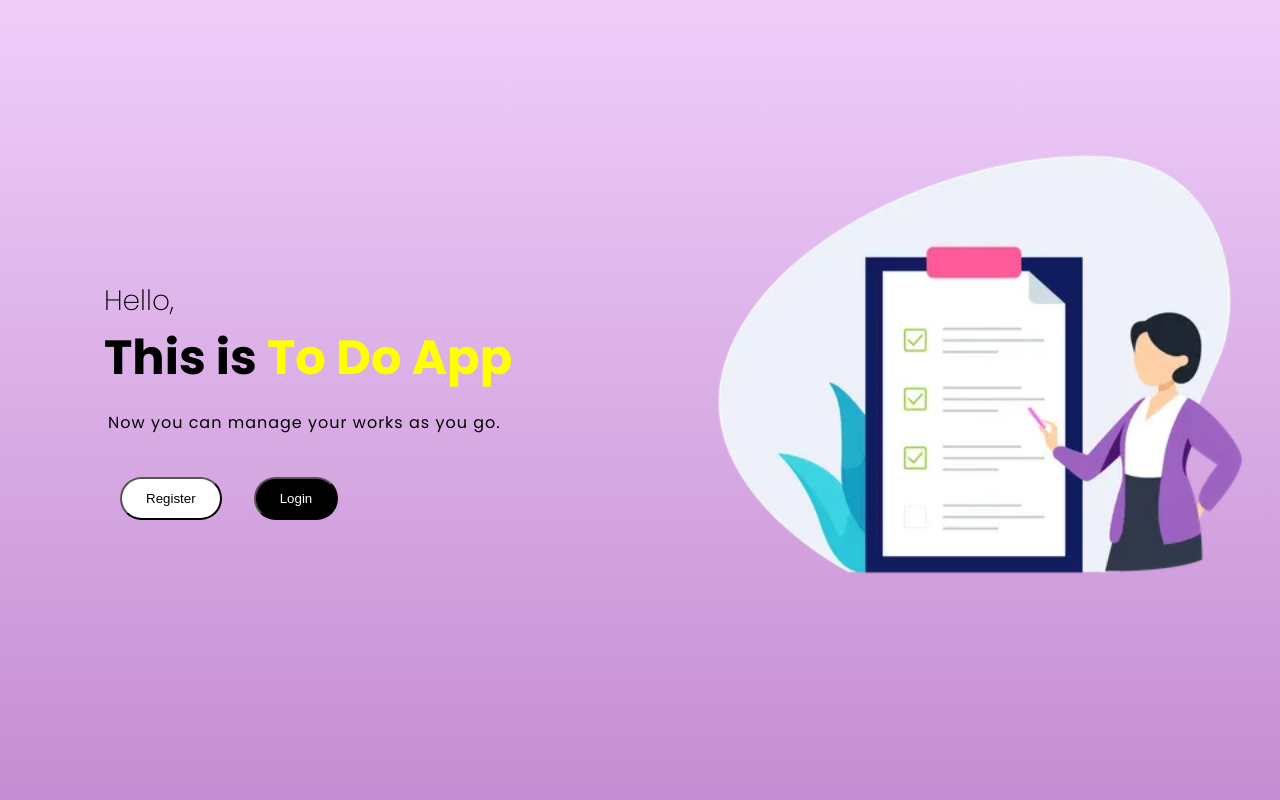
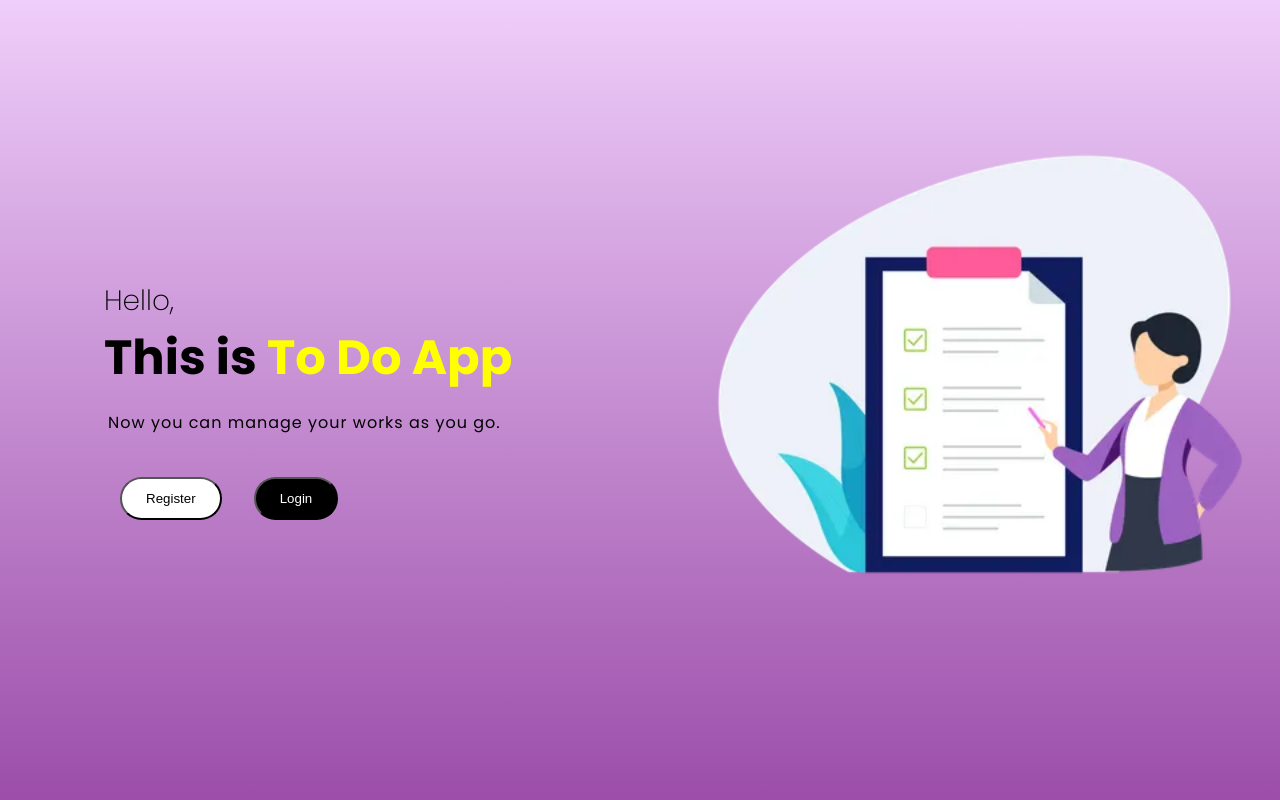
Before and after one commit to DeshanBandara/Full-stack-To-Do-App, a React (Vite) app in the folder frontend/: page / in a window 1280 px wide. Shown: the top 800 px of the page. Built offline with nearby package versions, Linux system fonts and the light colour scheme.

Commit message:
change height

```diff
--- a/frontend/src/index.css
+++ b/frontend/src/index.css
@@ -4,6 +4,6 @@
 }*/
 
 body {
-  height:  200vh;
+  height:  auto;
   font-family: 'poppins', sans-serif;
 }
```
